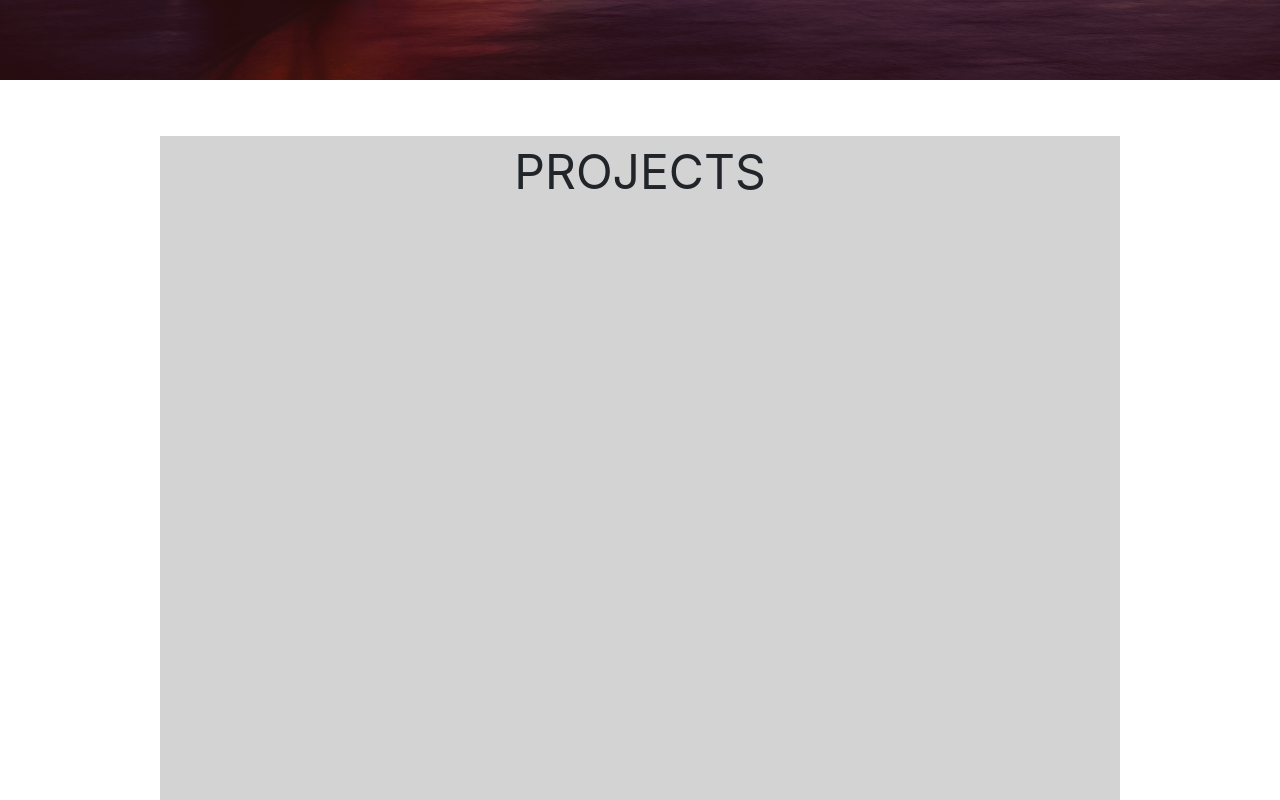
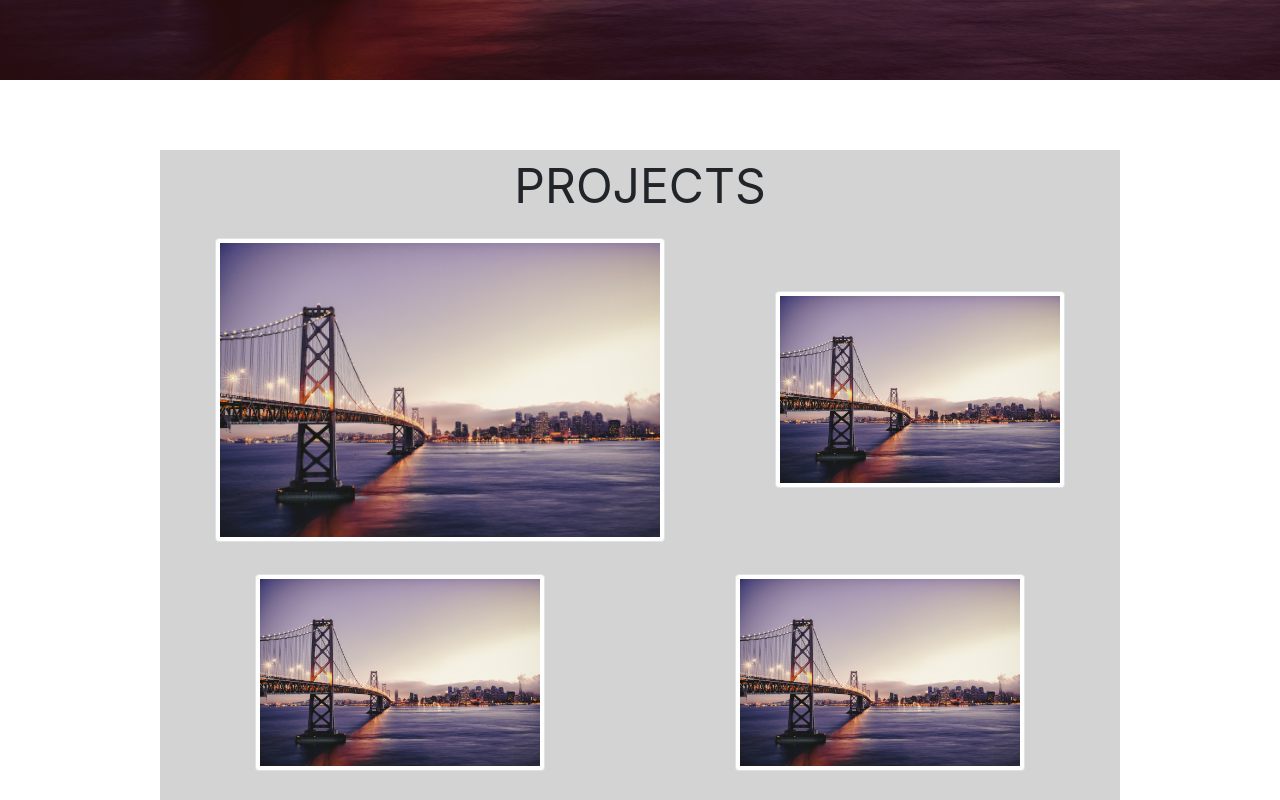
Before and after one commit to trevinatan/trevinatan.github.io, a plain HTML site: page index.html in a window 1280 px wide. Shown: the part 720-1520 px from the top of the page. Drawn offline with nearby package versions, Linux system fonts and the light colour scheme.

Commit message:
CSS layout started

```diff
--- a/assets/css/style.css
+++ b/assets/css/style.css
@@ -1,3 +1,11 @@
+body {
+	padding-top: 70px;
+}
+
+.pink {
+	background-color: pink;
+}
+
 .navbar-default {
   background-color: black;
  }
@@ -56,6 +64,11 @@
 	justify-content: center;
 }
 
+.projects-content {
+	height: 100vh;
+	width: 75vw;
+}
+
 .about-page {
 	height: 100vh;
 	width: 100vw;
@@ -109,4 +122,5 @@
 
 .resume-button {
 	border: 1px solid gray;
+	width: 100
 }
--- a/index.html
+++ b/index.html
@@ -20,7 +20,7 @@
 	<img src='assets/img/cityscape.jpg' style='position:fixed;top:0px;left:0px;width:100%;height:100%;z-index:-2;'> </div>
 
 	<!-- Navigation bar -->
-	<nav class="navbar sticky-top navbar-expand-lg navbar-dark navbar-default">
+	<nav class="navbar fixed-top navbar-expand-lg navbar-dark navbar-default">
 
 <div class="container">
   <a class="navbar-brand" href="#">trevina tan</a>
@@ -63,10 +63,30 @@
 
 	<div class="projects-page">
 		<div class="gray-page"></div>
-		<div class="content-title">PROJECTS</div>
-		<div class="projects-grid">
+		<div class="projects-content">
+			<div class="content-title">PROJECTS</div>
+			<div class="container">
+				<div class="row align-items-center">
+					<div class="col-md-6 mx-auto my-3">
+							<img src="assets/img/cityscape.jpg" class="img-thumbnail">
+					</div>
+					<div class="col-lg-4 col-sm-8 mx-auto my-3">
+							<img src="assets/img/cityscape.jpg" class="img-thumbnail">
+					</div>
+				</div>
+			</div>
+			<div class="container">
+				<div class="row align-items-center">
+					<div class="col-lg-4 col-sm-8 mx-auto my-3">
+							<img src="assets/img/cityscape.jpg" class="img-thumbnail">
+					</div>
+					<div class="col-lg-4 col-sm-8 mx-auto my-3">
+							<img src="assets/img/cityscape.jpg" class="img-thumbnail">
+					</div>
+				</div>
+			</div>
+		</div>
 		<!-- BOOTSTRAP GRID -->
-		</div>
 	</div>
 
 	<div class="page-spacer">
@@ -77,7 +97,7 @@
 		<div class="white-page"></div>
 		<div class="about-rows">
 		<div class="content-title">ABOUT ME</div>
-			<div class="about-header"> hi! i'm trevina </div>
+			<div class="about-header"> hi! i'm trevina</div>
 			<div class="photo-and-blurb">
 				<div class="photo-frame">
 					<div class="photo">
```
Also changed, not shown: 1 other file.
